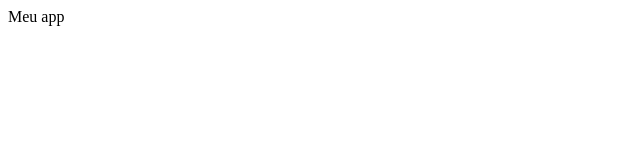
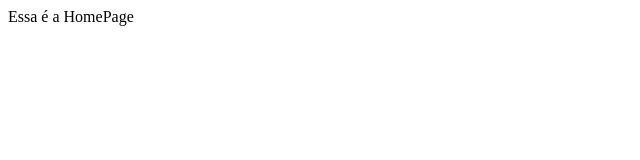
Before and after one commit to vasconceloscezar/okappi-first-class, a React (Create React App) app: page / in a window 1280 px wide. Shown: the top 160 px of the page, without its empty margins (0-640 px from the left). Built offline with nearby package versions, Linux system fonts and the light colour scheme.

Commit message:
feat: config react-router-dom

```diff
--- a/src/App.js
+++ b/src/App.js
@@ -1,5 +1,17 @@
-function App() {
-  return <div>Meu app</div>;
+import { Routes, Route } from "react-router-dom";
+import { Home } from "./pages";
+
+export default function App() {
+  return (
+    <>
+      <Routes>
+        <Route path="/" element={<Home />} />
+        <Route path="*" element={<NoMatch />} />
+      </Routes>
+    </>
+  );
 }
 
-export default App;
+function NoMatch() {
+  return <div>Página não existe</div>;
+}
--- a/src/index.js
+++ b/src/index.js
@@ -1,10 +1,13 @@
 import React from "react";
 import ReactDOM from "react-dom/client";
+import { BrowserRouter as Router } from "react-router-dom";
 import App from "./App";
 
 const root = ReactDOM.createRoot(document.getElementById("root"));
 root.render(
   <React.StrictMode>
-    <App />
+    <Router>
+      <App />
+    </Router>
   </React.StrictMode>
 );
--- /dev/null
+++ b/src/pages/Home.jsx
@@ -0,0 +1,3 @@
+export function Home() {
+  return <div>Essa é a HomePage</div>;
+}
--- /dev/null
+++ b/src/pages/index.js
@@ -0,0 +1 @@
+export * from "./Home";
```
